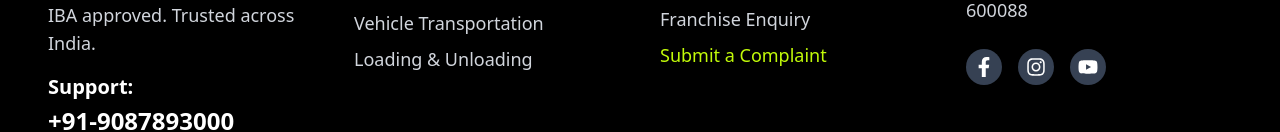
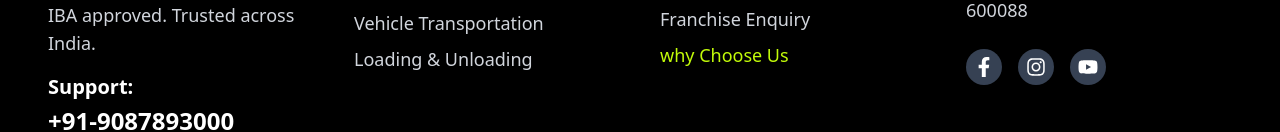
Before and after one commit to ramasubramanian6/p-mm, a React (Vite) app: page / in a window 1280 px wide. Shown: the part 4622-4754 px from the top of the page. Built offline with nearby package versions, Linux system fonts and the light colour scheme.

Commit message:
&5 percentage has been completed

```diff
--- a/src/pages/Footer.jsx
+++ b/src/pages/Footer.jsx
@@ -136,9 +136,9 @@ function Footer() {
                 </li>
                 <li
                   className="text-[#C2FB09] hover:text-yellow-300 cursor-pointer"
-                  onClick={() => navigateAndScroll("/contactus")} // Added scroll-to-top
+                  onClick={() => navigateAndScroll("/whychooseus")} // Added scroll-to-top
                 >
-                  Submit a Complaint
+                 why Choose Us
                 </li>
               </ul>
             </div>
--- a/src/pages/Menu.jsx
+++ b/src/pages/Menu.jsx
@@ -78,7 +78,7 @@ function Menu() {
                 </p>
               </li>
               <li>
-                <p className="hover:text-red-600 cursor-pointer" onClick={() => navigateAndScroll("/whychoose")}>
+                <p className="hover:text-red-600 cursor-pointer" onClick={() => navigateAndScroll("/whychooseus")}>
                   Why Choose Us
                 </p>
               </li>
```
